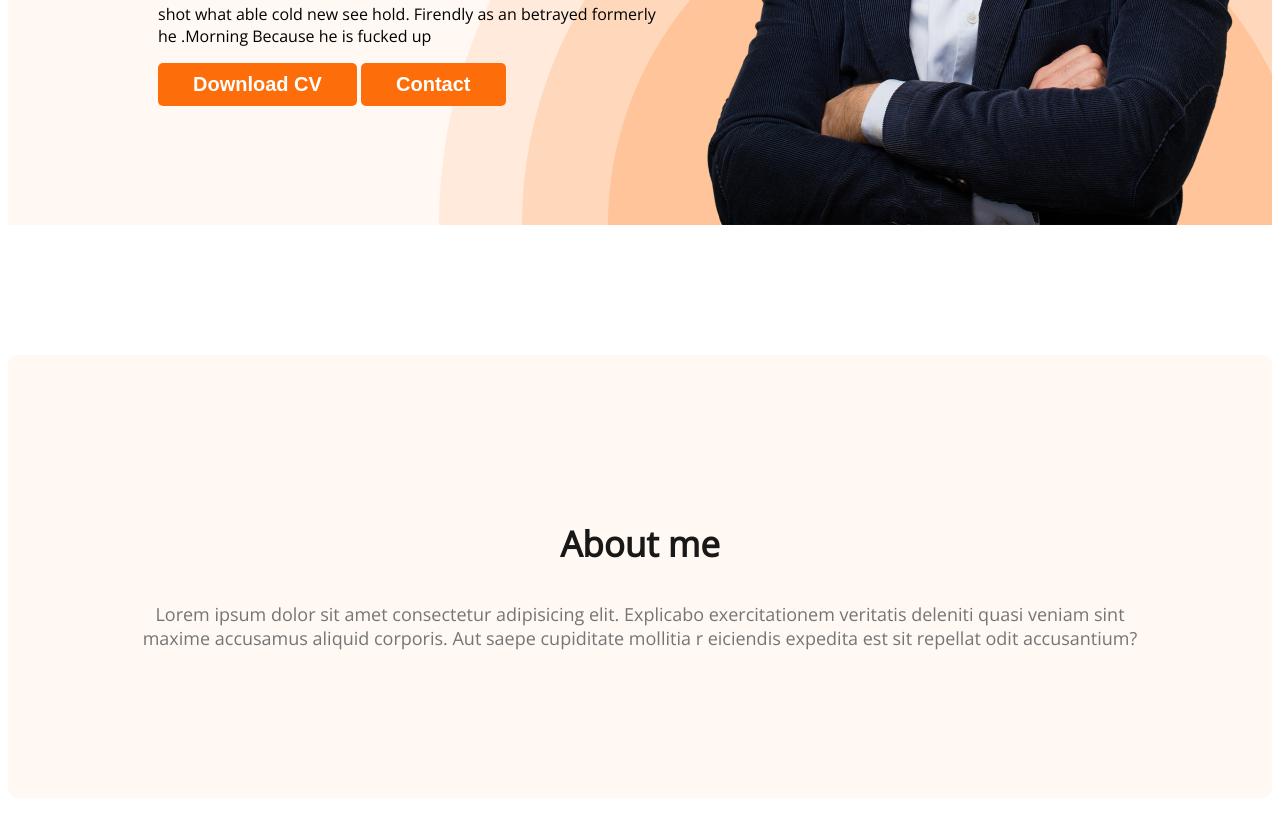
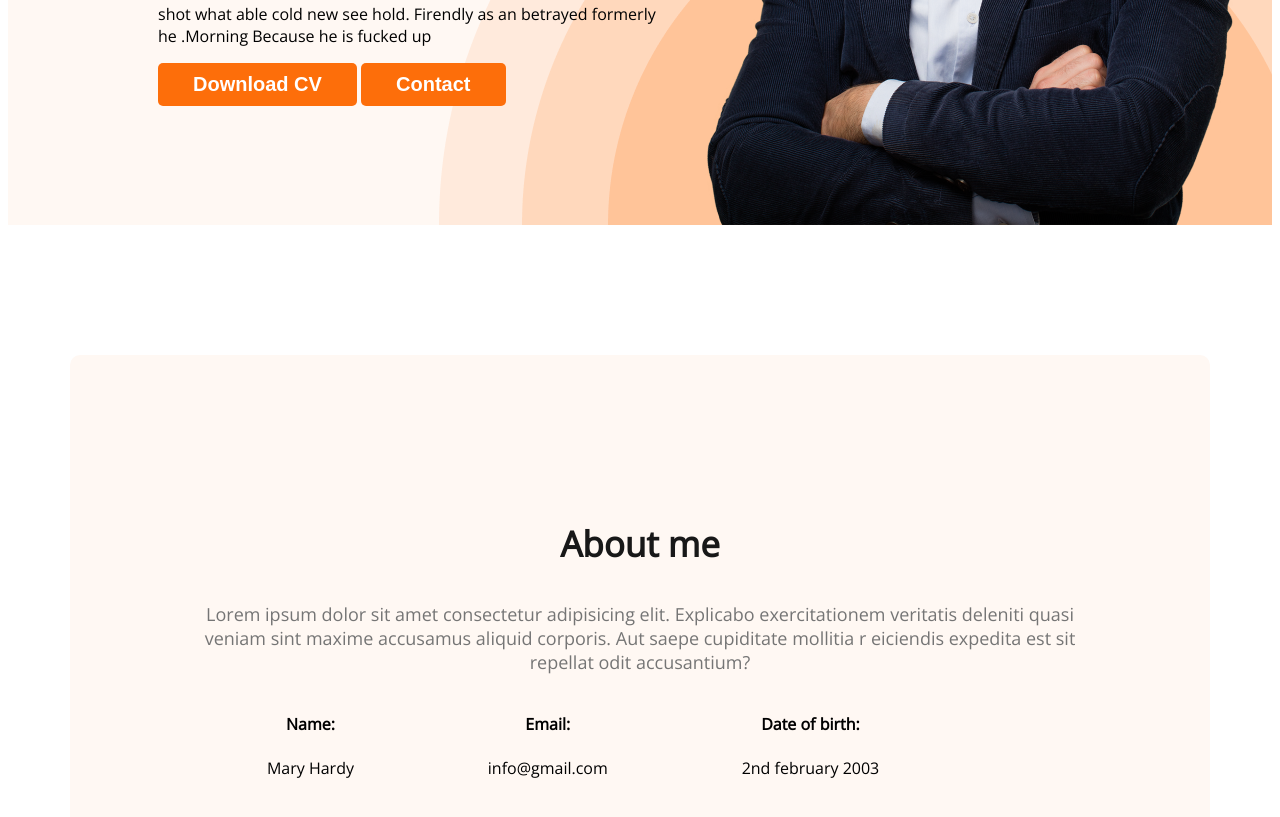
Before and after one commit to akil-git/nijer-web, a plain HTML site: page index.html in a window 1280 px wide. Shown: the part 640-1457 px from the top of the page. Drawn offline with nearby package versions, Linux system fonts and the light colour scheme.

Commit message:
added a main function

```diff
--- a/index.html
+++ b/index.html
@@ -43,7 +43,26 @@
                 eiciendis expedita est
                  sit repellat odit
                  accusantium?</p>
+                 <div class="about-info-container">
+                    <div class="about-info">
+                        <h4 class="info-title">Name:</h4>
+                        <p class="info-description">Mary Hardy</p>
+                    </div>
+                    <div class="about-info">
+                        <h4 class="info-title">Email:</h4>
+                        <p class="info-description">info@gmail.com</p>
+                    </div>
+                    <div class="about-info">
+                        <h4 class="info-title">Date of birth:</h4>
+                        <p class="info-description">2nd february 2003 </p>
+                    </div>
+                    <div class="about-info">
+                        <h4 class="info-title"></h4>
+                        <p class="info-description"></p>
+                    </div>
+                 </div>
         </section>
+
     </main>
 </body>
 </html>
--- a/style.css
+++ b/style.css
@@ -74,6 +74,7 @@ nav a {
     border-radius: 10px;
     background: #FFF8F3;
     margin: 130px 0px;
+
 }
 .section-title{
     text-align: center;
@@ -86,3 +87,18 @@ nav a {
     text-align: center;
     font-size: 18px;
 }
+.gugu{
+    max-width: 1140px;
+}
+main{
+    max-width: 1140px;
+    margin: 0 auto;
+}
+.about-info-container{
+    display: flex;
+    justify-content: space-around;
+
+}
+.about-info{
+    text-align: center;
+}
```
